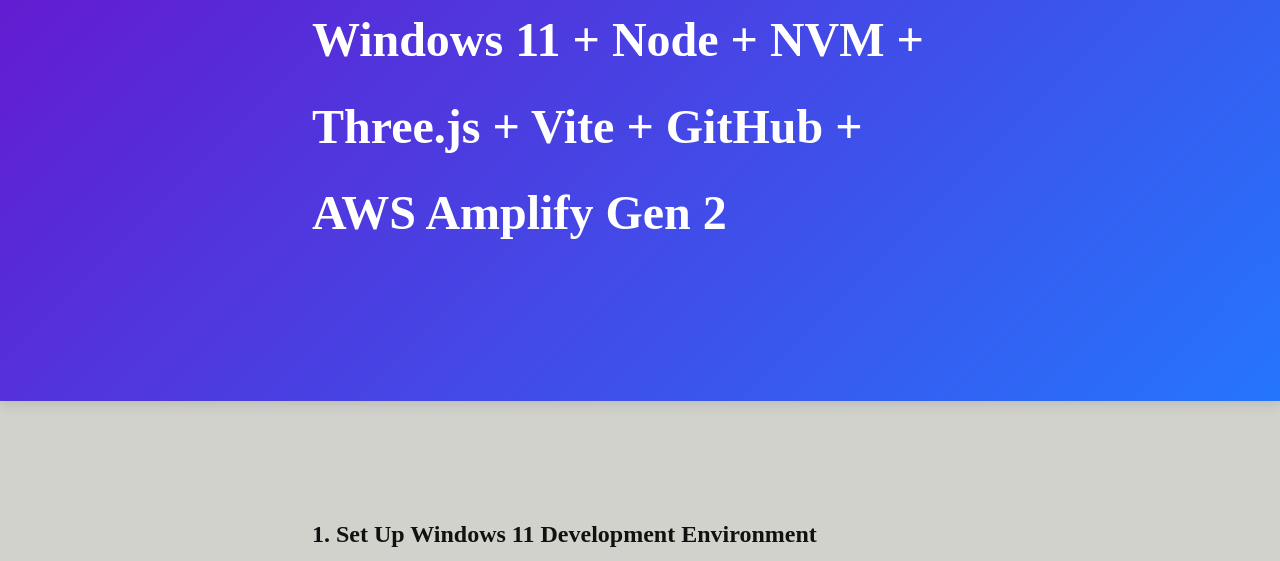
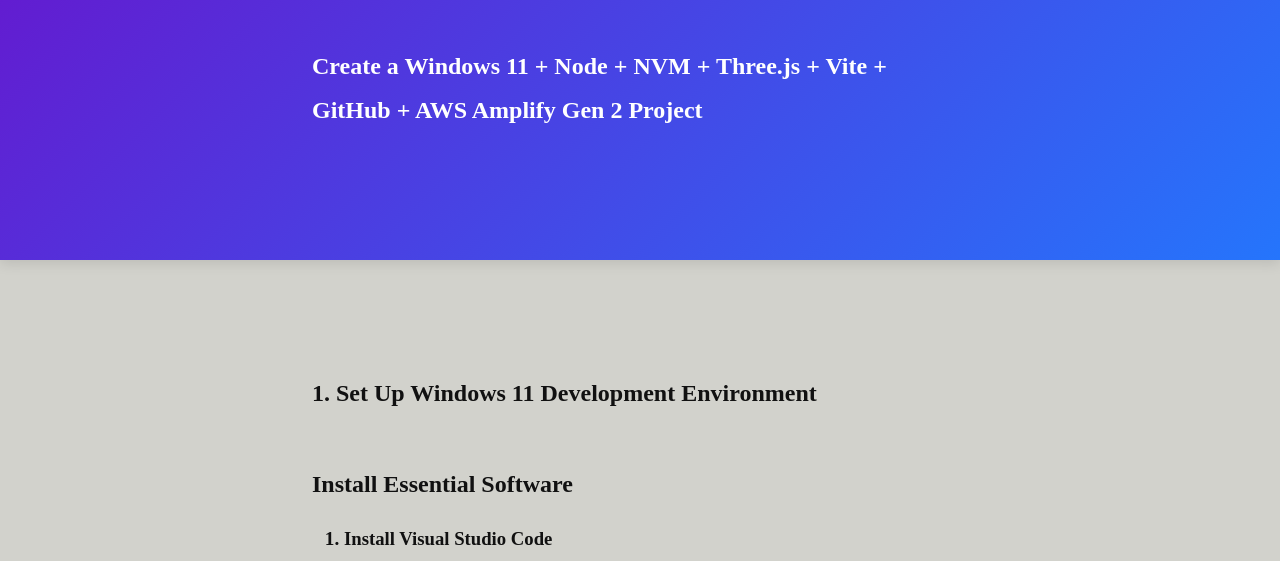
Before and after one commit to 3Dean/threejsamplifysetup, a website built with Vite: page index.html in a window 1280 px wide. Shown: the part 201-762 px from the top of the page. Built offline with nearby package versions, Linux system fonts and the light colour scheme; a web font is replaced by a local one.

Commit message:
Header edits

```diff
--- a/index.html
+++ b/index.html
@@ -28,10 +28,11 @@
   <body>
     <header>
       <div class="container">
-        <h1>
-          Complete Setup Guide: Windows 11 + Node + NVM + Three.js + Vite +
-          GitHub + AWS Amplify Gen 2
-        </h1>
+        <h1>Complete Setup Guide:<br /></h1>
+        <h2>
+          Create a Windows 11 &#x2b; Node &#x2b; NVM &#x2b; Three.js &#x2b; Vite
+          &#x2b; GitHub &#x2b; AWS Amplify Gen 2 Project
+        </h2>
       </div>
     </header>
     <main>
```
